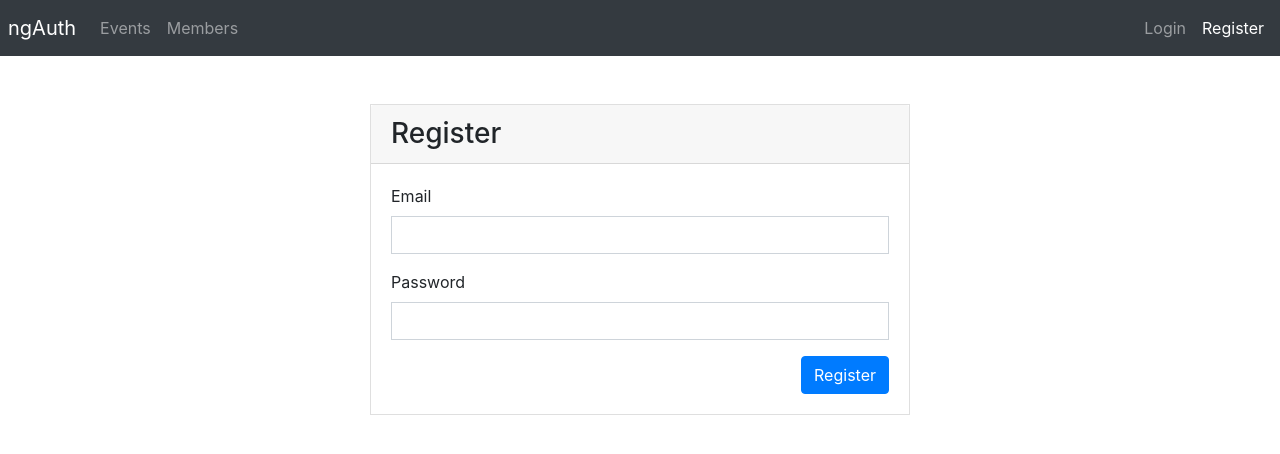
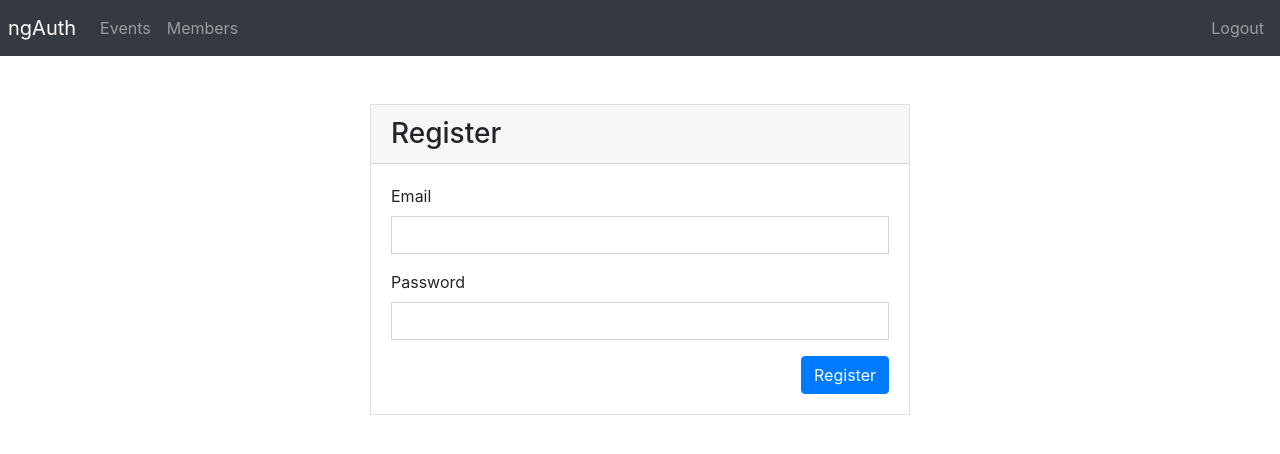
Before and after one commit to lazarks/MEAN-authentication, an Angular app in the folder ngApp/: page /register in a window 1280 px wide. Shown: the top 454 px of the page. Built offline with nearby package versions, Linux system fonts and the light colour scheme; sample sign-in values are in the browser's storage.

Commit message:
logout button + minor refactoring

```diff
--- a/ngApp/src/app/app.component.html
+++ b/ngApp/src/app/app.component.html
@@ -26,11 +26,26 @@
       </li>
     </ul>
     <ul class="navbar-nav">
-      <a class="nav-link" routerLink="/login" routerLinkActive="active"
+      <a
+        class="nav-link"
+        *ngIf="!authService.loggedIn()"
+        routerLink="/login"
+        routerLinkActive="active"
         >Login</a
       >
-      <a class="nav-link" routerLink="/register" routerLinkActive="active"
+      <a
+        class="nav-link"
+        *ngIf="!authService.loggedIn()"
+        routerLink="/register"
+        routerLinkActive="active"
         >Register</a
+      >
+      <a
+        class="nav-link"
+        *ngIf="authService.loggedIn()"
+        (click)="authService.logout()"
+        style="cursor: pointer"
+        >Logout</a
       >
     </ul>
   </div>
--- a/ngApp/src/app/app.component.ts
+++ b/ngApp/src/app/app.component.ts
@@ -1,10 +1,13 @@
 import { Component } from '@angular/core';
+import { AuthService } from './services/auth.service';
 
 @Component({
   selector: 'app-root',
   templateUrl: './app.component.html',
-  styleUrls: ['./app.component.scss']
+  styleUrls: ['./app.component.scss'],
 })
 export class AppComponent {
   title = 'ngApp';
+
+  constructor(public authService: AuthService) {}
 }
--- a/ngApp/src/app/services/auth.service.ts
+++ b/ngApp/src/app/services/auth.service.ts
@@ -1,21 +1,21 @@
 import { HttpClient } from '@angular/common/http';
 import { Injectable } from '@angular/core';
+import { Router } from '@angular/router';
 
 @Injectable({
   providedIn: 'root',
 })
 export class AuthService {
-  private _registerUrl = 'http://localhost:3000/api/register';
-  private _loginUrl = 'http://localhost:3000/api/login';
+  private _apiUrl = 'http://localhost:3000/api';
 
-  constructor(private http: HttpClient) {}
+  constructor(private _http: HttpClient, private _router: Router) {}
 
   register(user: any) {
-    return this.http.post<any>(this._registerUrl, user);
+    return this._http.post<any>(`${this._apiUrl}/register`, user);
   }
 
   login(user: any) {
-    return this.http.post<any>(this._loginUrl, user);
+    return this._http.post<any>(`${this._apiUrl}/login`, user);
   }
 
   loggedIn() {
@@ -25,4 +25,9 @@ export class AuthService {
   getToken() {
     return localStorage.getItem('token');
   }
+
+  logout() {
+    localStorage.removeItem('token');
+    this._router.navigate(['/events']);
+  }
 }
```
